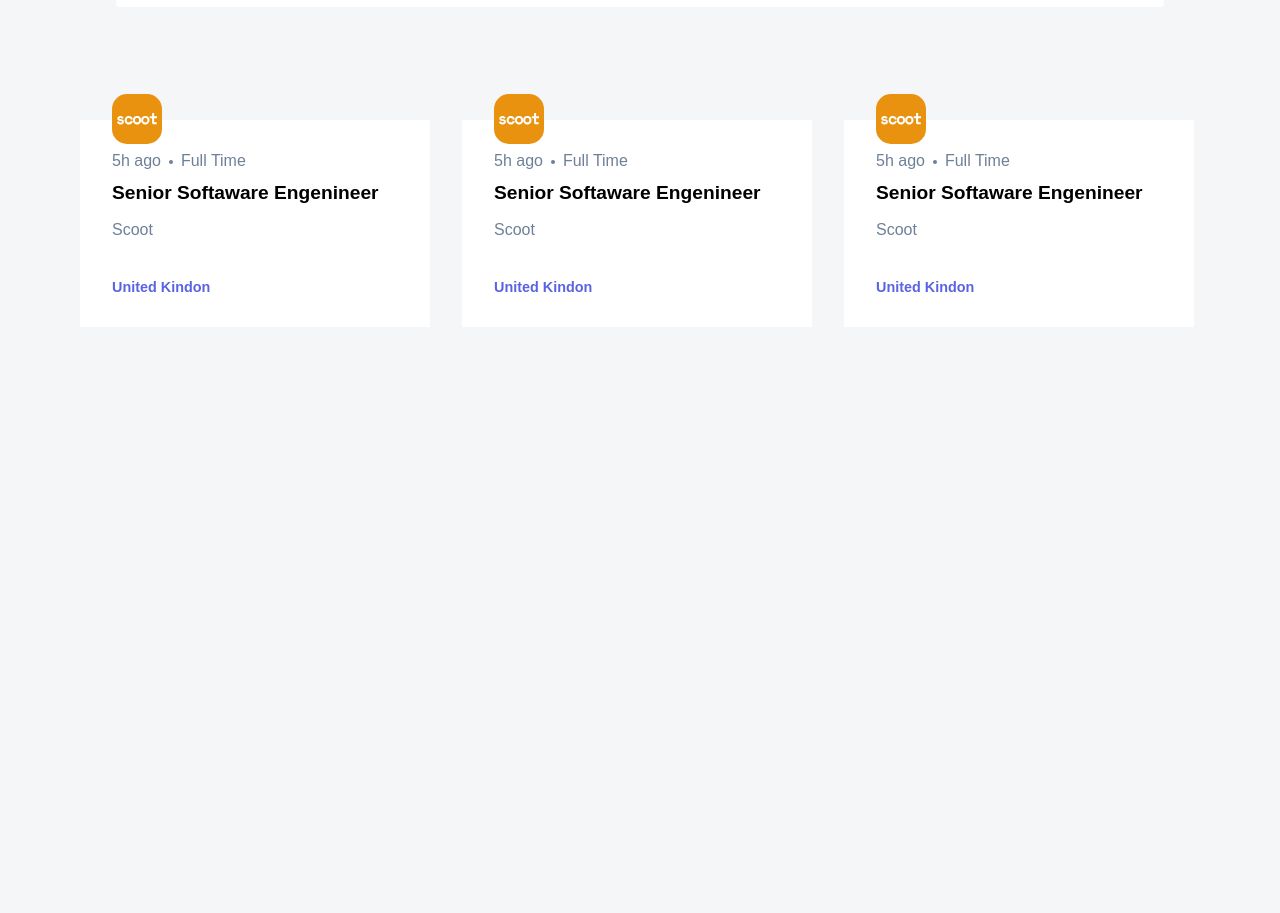
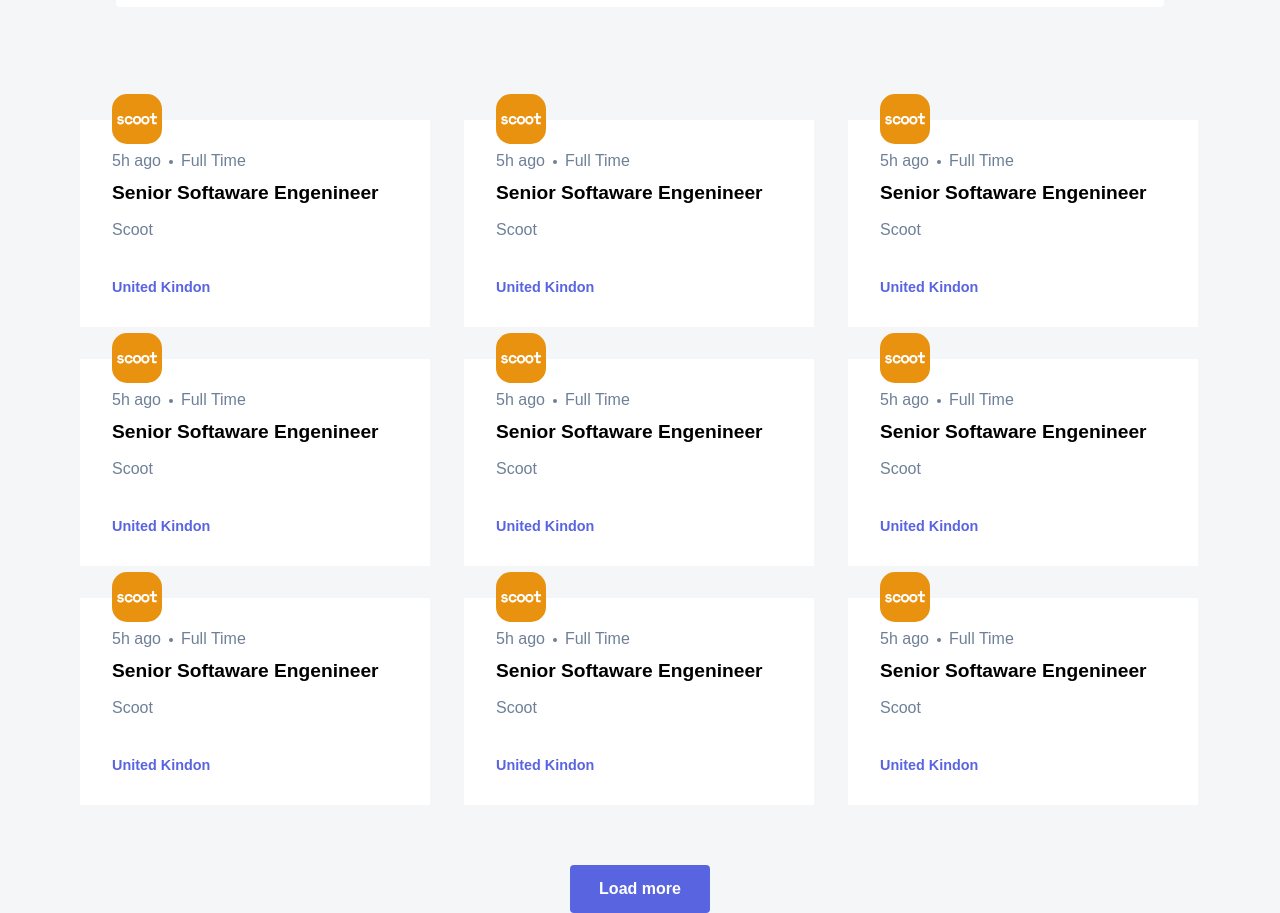
Before and after one commit to paulomiguelJS/devjobapp, a React (Vite) app: page / in a window 1280 px wide. Shown: the part 180-1093 px from the top of the page. Before the commit the page ends 800 px from the top, so only its background shows below. Built offline with nearby package versions, Linux system fonts and the light colour scheme.

Commit message:
Job cards displayed in 4 rows and 3 collumns; Load more componenet created, positioned and styled

```diff
--- /dev/null
+++ b/src/components/Button/index.jsx
@@ -0,0 +1,9 @@
+import { LoadMoreButton, LoadMoreButtonContainer } from "./styles";
+
+export function Button() {
+  return (
+    <LoadMoreButtonContainer>
+      <LoadMoreButton>Load more</LoadMoreButton>
+    </LoadMoreButtonContainer>
+  );
+}
--- /dev/null
+++ b/src/components/Button/styles.js
@@ -0,0 +1,24 @@
+import styled from "styled-components";
+
+export const LoadMoreButtonContainer = styled.div`
+display: flex;
+justify-content: center;
+margin-top: 60px;`
+
+export const LoadMoreButton = styled.button`
+  width: 140px;
+  height: 48px;
+  background-color: #5964e0;
+  color: #fff;
+  font-size: 1rem;
+  font-weight: 600;
+  border: none;
+  border-radius: 4px;
+  cursor: pointer;
+
+  transition: all 0.2s ease-in;
+
+  &:hover {
+    background-color: #939bf4;
+  }
+`;
--- a/src/components/JobCard/index.jsx
+++ b/src/components/JobCard/index.jsx
@@ -1,3 +1,4 @@
+import { Button } from "../../components/Button";
 import { Container, JobContainer, JobHeaderDetails } from "./styles";
 import scoot from "../../assets/images/logos/scoot.svg";
 
@@ -39,7 +40,77 @@ export default function JobCard() {
           <span>Scoot</span>
           <p>United Kindon</p>
         </JobContainer>
+
+        <JobContainer>
+          <img src={scoot} alt="Company Logo" />
+          <JobHeaderDetails>
+            <time>5h ago</time>
+            <span>Full Time</span>
+          </JobHeaderDetails>
+          <h2>Senior Softaware Engenineer</h2>
+          <span>Scoot</span>
+          <p>United Kindon</p>
+        </JobContainer>
+
+        <JobContainer>
+          <img src={scoot} alt="Company Logo" />
+          <JobHeaderDetails>
+            <time>5h ago</time>
+            <span>Full Time</span>
+          </JobHeaderDetails>
+          <h2>Senior Softaware Engenineer</h2>
+          <span>Scoot</span>
+          <p>United Kindon</p>
+        </JobContainer>
+
+        <JobContainer>
+          <img src={scoot} alt="Company Logo" />
+          <JobHeaderDetails>
+            <time>5h ago</time>
+            <span>Full Time</span>
+          </JobHeaderDetails>
+          <h2>Senior Softaware Engenineer</h2>
+          <span>Scoot</span>
+          <p>United Kindon</p>
+        </JobContainer>
+
+
+        <JobContainer>
+          <img src={scoot} alt="Company Logo" />
+          <JobHeaderDetails>
+            <time>5h ago</time>
+            <span>Full Time</span>
+          </JobHeaderDetails>
+          <h2>Senior Softaware Engenineer</h2>
+          <span>Scoot</span>
+          <p>United Kindon</p>
+        </JobContainer>
+
+
+        <JobContainer>
+          <img src={scoot} alt="Company Logo" />
+          <JobHeaderDetails>
+            <time>5h ago</time>
+            <span>Full Time</span>
+          </JobHeaderDetails>
+          <h2>Senior Softaware Engenineer</h2>
+          <span>Scoot</span>
+          <p>United Kindon</p>
+        </JobContainer>
+        <JobContainer>
+          <img src={scoot} alt="Company Logo" />
+          <JobHeaderDetails>
+            <time>5h ago</time>
+            <span>Full Time</span>
+          </JobHeaderDetails>
+          <h2>Senior Softaware Engenineer</h2>
+          <span>Scoot</span>
+          <p>United Kindon</p>
+        </JobContainer>
+
       </Container>
+      <Button />
+
     </>
   );
 }
--- a/src/components/JobCard/styles.js
+++ b/src/components/JobCard/styles.js
@@ -1,8 +1,9 @@
 import { styled } from "styled-components";
 
 export const Container = styled.div`
-  display: flex;
-  gap: 2rem;
+  display: grid;
+  grid-template-columns: repeat(3, 1fr);
+  grid-gap: 2rem;
 
   max-width: 1120px;
   margin: 150px auto 0 auto;
```
Also changed, not shown: src/pages/Home/index.jsx (+5 -6 lines).
